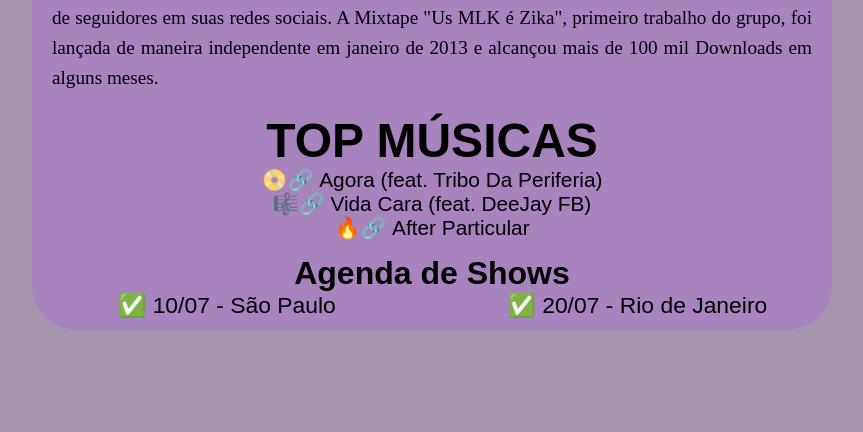
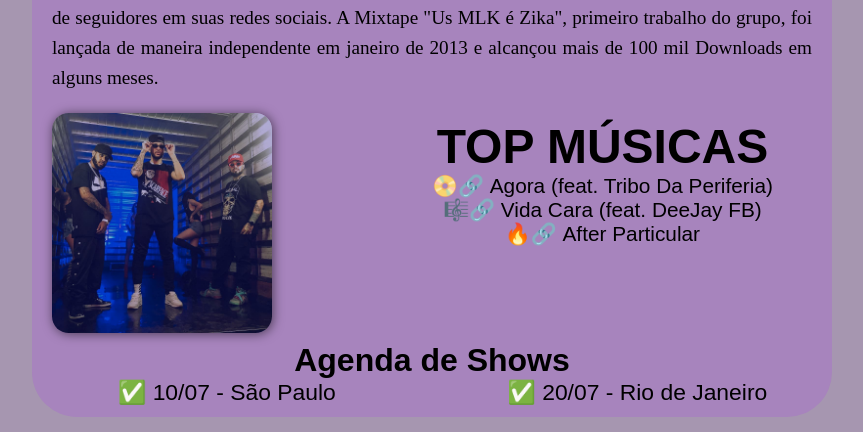
Before and after one commit to SdNocchi/allstarbrasilproject, a plain HTML site: page index.html in a window 1280 px wide. Shown: the part 969-1401 px from the top of the page, without its empty margins (208-1071 px from the left). Before the commit the page ends 1314 px from the top, so only its background shows below. Drawn offline with Linux system fonts and the light colour scheme; a web font is replaced by a local one.

Commit message:
adicionado foto ao lado do top musicas

```diff
--- a/estilo/style.css
+++ b/estilo/style.css
@@ -115,6 +115,7 @@ main {
     max-width: 800px;
     min-width: 300px;
     margin: auto;
+    padding-bottom: 10px;
 }
 main > h2 {
     font-size: 3em;
@@ -138,27 +139,27 @@ main > article > strong {
     text-align: bolder;
 }
 
-main > aside > h3, ul {
+main > aside > div > h3, ul {
     text-align: center;
     font-family: "Funnel Display", sans-serif;
     font-size: 1.3em;
 }
 
-main > aside > h3 {
+main > aside > div > h3 {
     font-family: "Londrina Shadow", sans-serif;
     font-size: 3em;
 }
 
-main > aside {
+main > aside > div {
     padding-bottom: 15px;
 }
 
-main > aside > ul > li > a {
+main > aside > div > ul > li > a {
     text-decoration: none;
     color: black;
 }
 
-main > aside > ul > li > a:hover {
+main > aside > div > ul > li > a:hover {
     text-decoration: underline;
 }
 
@@ -173,6 +174,31 @@ main > aside > ul > li > a:hover {
 .top3 {
     list-style-type: "\1F525\1F517\00A0";
     list-style-position: inside;
+}
+
+#container {
+    position: relative;
+    display: flex;
+    padding-left: 10px;
+}
+
+#conteudo {
+    position: absolute;
+    left: 50%;
+    top: 3%;
+    padding: 0px 0px 0px 0px;
+    transform: translate(-50% -50%);
+}
+
+#foto > img {
+    max-width: 200px;
+    position: relative;
+    left: 10%;
+    top: 5%;
+    border-radius: 15px;
+    box-shadow: 1px 1px 10px rgba(0, 0, 0, 0.555);
+    transform: scale(1.1);
+
 }
 
 footer {
--- a/index.html
+++ b/index.html
@@ -26,16 +26,20 @@
             O <strong>All-Star Brasil</strong> já faz sucesso na internet onde suas músicas e seus vídeos foram inicialmente divulgados e já acumulam milhões de acessos e milhares de seguidores em suas redes sociais. A Mixtape "Us MLK é Zika", primeiro trabalho do grupo, foi lançada de maneira independente em janeiro de 2013 e alcançou mais de 100 mil Downloads em alguns meses.
         </article>
 
-        <aside>
+        <aside id="container">
 
-            <h3>TOP MÚSICAS</h3>
-                <ul>
-                    <li class="top1"><a href="https://www.youtube.com/watch?v=4avT7yRLXm8&list=RD4avT7yRLXm8&start_radio=1" target="_blank" rel="external">Agora (feat. Tribo Da Periferia)</a></li>
+            <div id="foto">
+                <img src="imagens/grupo.jpg" alt="">
+            </div>
 
-                    <li class="top2"><a href="https://www.youtube.com/watch?v=x7hxLro4OG8&list=RDx7hxLro4OG8&start_radio=1&ab_channel=DeeJayFB" target="_blank" rel="external">Vida Cara (feat. DeeJay FB)</a></li>
-
-                    <li class="top3"><a href="https://www.youtube.com/watch?v=cutgvBGDSqw&list=RDcutgvBGDSqw&start_radio=1&ab_channel=LucasLucco" target="_blank" rel="external">After Particular</a></li>
-                </ul>
+            <div id="conteudo">
+                <h3>TOP MÚSICAS</h3>
+                    <ul>
+                        <li class="top1"><a href="https://www.youtube.com/watch?v=4avT7yRLXm8&list=RD4avT7yRLXm8&start_radio=1" target="_blank" rel="external">Agora (feat. Tribo Da Periferia)</a></li>
+                        <li class="top2"><a href="https://www.youtube.com/watch?v=x7hxLro4OG8&list=RDx7hxLro4OG8&start_radio=1&ab_channel=DeeJayFB" target="_blank" rel="external">Vida Cara (feat. DeeJay FB)</a></li>
+                        <li class="top3"><a href="https://www.youtube.com/watch?v=cutgvBGDSqw&list=RDcutgvBGDSqw&start_radio=1&ab_channel=LucasLucco" target="_blank" rel="external">After Particular</a></li>
+                    </ul>
+            </div>
         </aside>
     </main>
 
```
